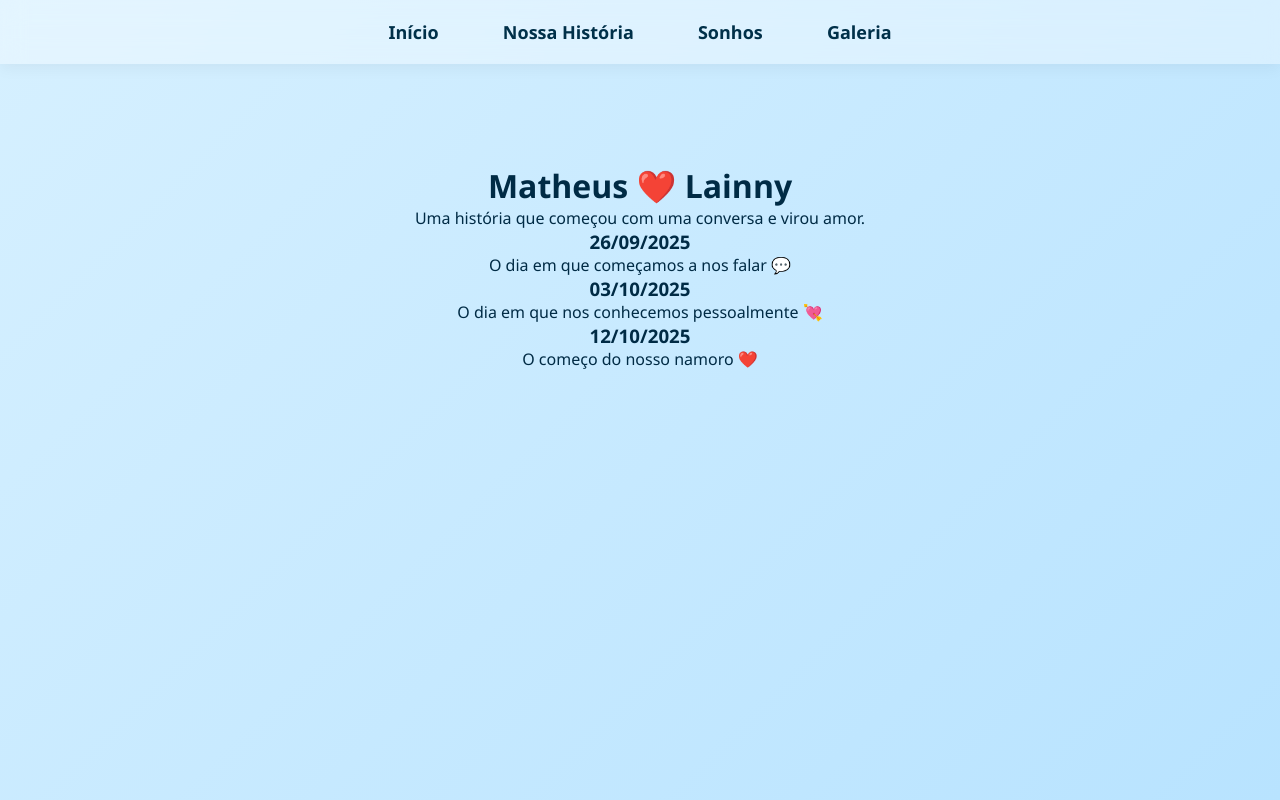
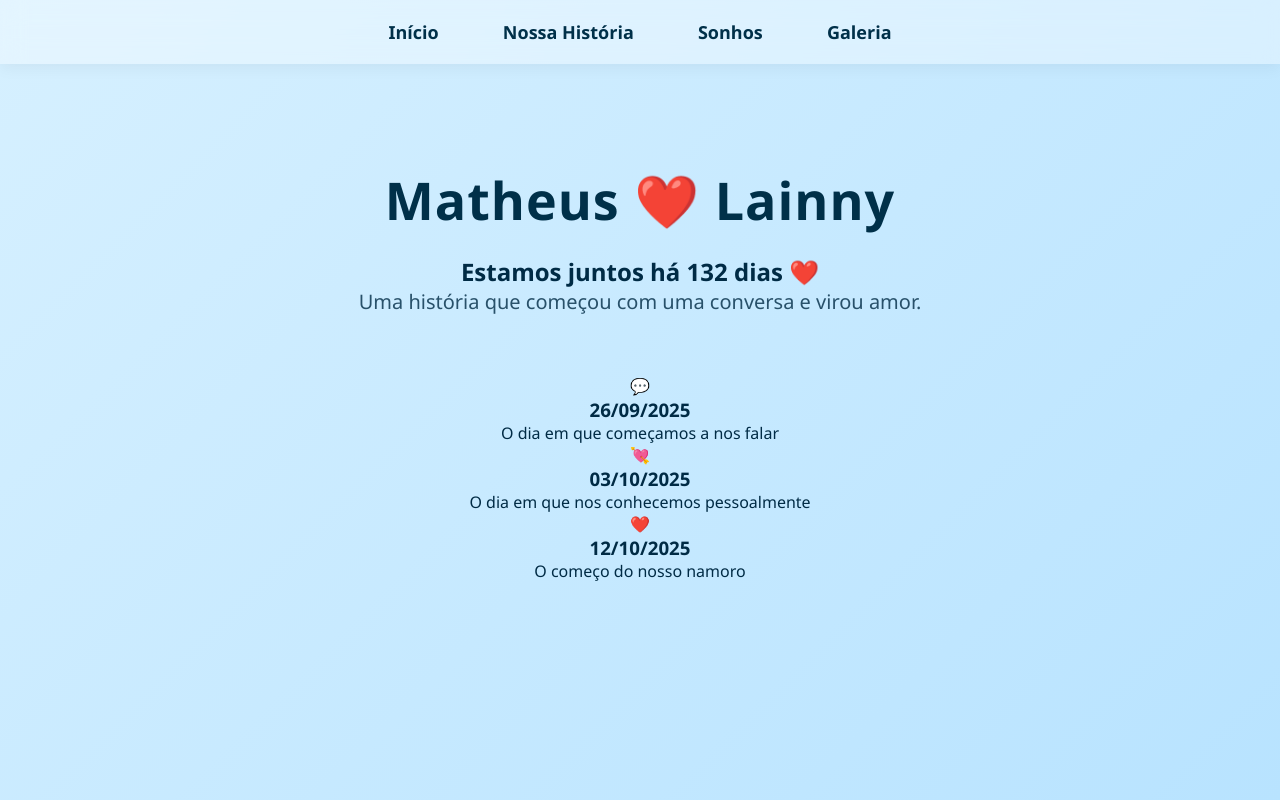
Before and after one commit to Matheus0Santos/amor-de-alma, a plain HTML site: page index.html in a window 1280 px wide. Drawn offline with Linux system fonts and the light colour scheme.

Commit message:
Update index.html

```diff
--- a/index.html
+++ b/index.html
@@ -16,32 +16,33 @@
     </nav>
 
     <div class="container">
+        <h1 class="titulo-pagina">Matheus ❤️ Lainny</h1>
 
-        <h1>Matheus ❤️ Lainny</h1>
-        <p class="frase">
-            Uma história que começou com uma conversa e virou amor.
-        </p>
+        <h2 id="contador" class="contador-dias">Calculando nosso amor...</h2>
+
+        <p class="subtitulo">Uma história que começou com uma conversa e virou amor.</p>
 
         <div class="cards-inicio">
-
             <div class="card">
+                <span class="emoji">💬</span>
                 <h3>26/09/2025</h3>
-                <p>O dia em que começamos a nos falar 💬</p>
+                <p>O dia em que começamos a nos falar</p>
             </div>
 
             <div class="card">
+                <span class="emoji">💘</span>
                 <h3>03/10/2025</h3>
-                <p>O dia em que nos conhecemos pessoalmente 💘</p>
+                <p>O dia em que nos conhecemos pessoalmente</p>
             </div>
 
             <div class="card">
+                <span class="emoji">❤️</span>
                 <h3>12/10/2025</h3>
-                <p>O começo do nosso namoro ❤️</p>
+                <p>O começo do nosso namoro</p>
             </div>
-
         </div>
-
     </div>
 
+    <script src="script.js"></script>
 </body>
 </html>
```
